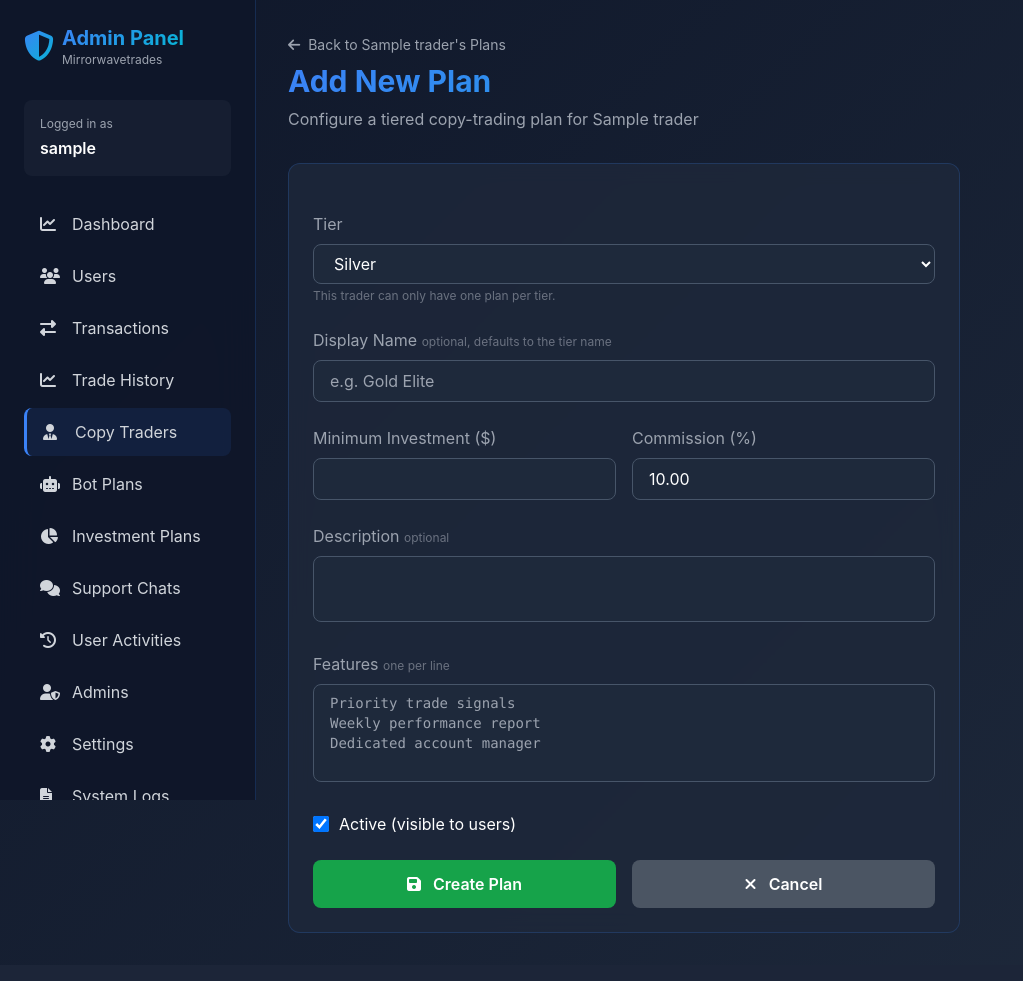
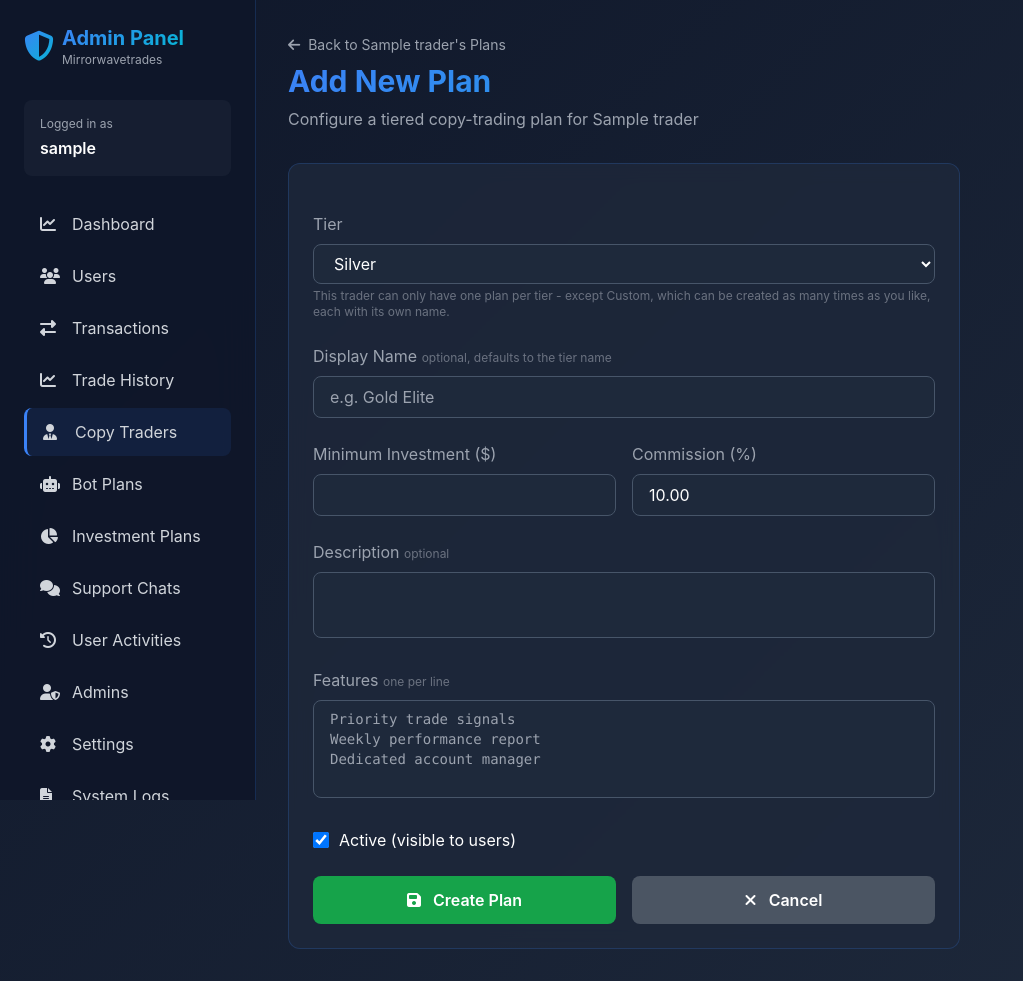
Before and after one commit to thecodeguy-eng/ifeanyi-, a Django app: page /custom-admin/traders/1/plans/create/ in a window 1280 px wide. Shown: the whole page, without its empty margins (0-1023 px from the left). Before the commit the page ends 933 px from the top, so only its background shows below. Run offline with Django 4.2, Linux system fonts and the light colour scheme; a user stored in the database is signed in; tables that the repository leaves empty hold one stand-in row (values such as "Sample post"); some libraries are stand-ins or nearby versions.

Commit message:
Add a Custom plan tier for copy traders
Alongside Silver/Gold/Platinum/Diamond, admins can now add a "Custom"
tier plan under any trader - it has no fixed name, admin gives it
one (e.g. "VIP Elite Access"), and it shows in the same plan grid as
the standard tiers with a distinct teal "CUSTOM" badge.

Unlike the fixed tiers (one per trader), a trader can have any number
of Custom plans, each with its own name/price/commission. Enforced at
the DB level with a conditional unique constraint (trader+tier unique
except when tier=CUSTOM), and the admin form requires a name only
when Custom is selected.

Verified: created two differently-named Custom plans on the same
trader (both saved fine), confirmed a duplicate Silver plan is still
correctly rejected, and confirmed both Custom plans render properly
on the trader's public page next to the standard tiers.

Co-Authored-By: Claude Sonnet 5 <noreply@anthropic.com>

```diff
--- a/platform_app/admin_views.py
+++ b/platform_app/admin_views.py
@@ -511,16 +511,22 @@ def _save_trader_plan(request, trader, plan):
     features = [line.strip() for line in raw_features.splitlines() if line.strip()]
 
     tier = data.get('tier', 'SILVER')
-    dupe = CopyTraderPlan.objects.filter(trader=trader, tier=tier)
-    if plan is not None:
-        dupe = dupe.exclude(id=plan.id)
-    if dupe.exists():
-        return f'{trader.name} already has a "{tier}" plan. Edit that one instead, or choose a different tier.'
+    name = data.get('name', '').strip()
+
+    if tier == 'CUSTOM':
+        if not name:
+            return 'Custom plans need a name - that\'s what tells it apart from the others.'
+    else:
+        dupe = CopyTraderPlan.objects.filter(trader=trader, tier=tier)
+        if plan is not None:
+            dupe = dupe.exclude(id=plan.id)
+        if dupe.exists():
+            return f'{trader.name} already has a "{tier}" plan. Edit that one instead, or choose a different tier.'
 
     fields = dict(
         trader=trader,
         tier=tier,
-        name=data.get('name', '').strip(),
+        name=name,
         price=Decimal(data.get('price', '0')),
         commission_percentage=Decimal(data.get('commission_percentage', '0')),
         description=data.get('description', '').strip(),
--- a/platform_app/models.py
+++ b/platform_app/models.py
@@ -1,4 +1,5 @@
 from django.db import models
+from django.db.models import Q
 from django.contrib.auth.models import AbstractUser
 from django.core.validators import MinValueValidator
 from decimal import Decimal
@@ -138,11 +139,13 @@ class CopyTraderPlan(models.Model):
         ('GOLD', 'Gold'),
         ('PLATINUM', 'Platinum'),
         ('DIAMOND', 'Diamond'),
+        ('CUSTOM', 'Custom'),
     ]
 
     trader = models.ForeignKey(CopyTrader, on_delete=models.CASCADE, related_name='plans')
     tier = models.CharField(max_length=20, choices=TIER_CHOICES)
-    name = models.CharField(max_length=100, blank=True, help_text="Optional custom name; defaults to the tier name")
+    name = models.CharField(max_length=100, blank=True,
+                             help_text="Optional custom name; defaults to the tier name. Required for a Custom plan.")
     price = models.DecimalField(max_digits=20, decimal_places=2, validators=[MinValueValidator(Decimal('1'))],
                                  help_text="Minimum amount a user must invest to subscribe at this tier")
     commission_percentage = models.DecimalField(max_digits=5, decimal_places=2,
@@ -155,11 +158,15 @@ class CopyTraderPlan(models.Model):
 
     class Meta:
         db_table = 'copy_trader_plans'
-        unique_together = [('trader', 'tier')]
+        constraints = [
+            # One Silver/Gold/Platinum/Diamond per trader, but any number of Custom plans.
+            models.UniqueConstraint(fields=['trader', 'tier'], condition=~Q(tier='CUSTOM'),
+                                     name='unique_trader_tier_except_custom')
+        ]
         ordering = ['price']
 
     def __str__(self):
-        return f"{self.trader.name} - {self.get_tier_display()}"
+        return f"{self.trader.name} - {self.display_name}"
 
     @property
     def display_name(self):
--- a/templates/copy_trader_detail.html
+++ b/templates/copy_trader_detail.html
@@ -50,6 +50,7 @@
 .tier-GOLD     { background: rgba(245,158,11,.14); color: #fbbf24; }
 .tier-PLATINUM { background: rgba(37,99,235,.14); color: #60a5fa; }
 .tier-DIAMOND  { background: rgba(168,85,247,.14); color: #c084fc; }
+.tier-CUSTOM   { background: rgba(20,184,166,.16); color: #2dd4bf; }
 
 .feature-item { display: flex; align-items: flex-start; gap: .5rem; font-size: .8rem; color: #c7ccd6; margin-bottom: .4rem; }
 .feature-item i { color: #4ade80; margin-top: 2px; flex-shrink: 0; }
@@ -128,6 +129,7 @@
                             {% elif plan.tier == 'GOLD' %}<i class="fas fa-star"></i>
                             {% elif plan.tier == 'PLATINUM' %}<i class="fas fa-gem"></i>
                             {% elif plan.tier == 'DIAMOND' %}<i class="fas fa-crown"></i>
+                            {% elif plan.tier == 'CUSTOM' %}<i class="fas fa-tag"></i>
                             {% endif %}
                             {{ plan.get_tier_display }}
                         </span>
--- a/templates/custom_admin/trader_plan_form.html
+++ b/templates/custom_admin/trader_plan_form.html
@@ -20,17 +20,17 @@
 
         <div>
             <label class="block text-gray-400 mb-2">Tier</label>
-            <select name="tier" required class="w-full bg-slate-800 border border-slate-600 rounded-lg px-4 py-2 text-white">
+            <select name="tier" id="tier-select" onchange="onTierChange()" required class="w-full bg-slate-800 border border-slate-600 rounded-lg px-4 py-2 text-white">
                 {% for val, label in tier_choices %}
                 <option value="{{ val }}" {% if plan.tier == val %}selected{% endif %}>{{ label }}</option>
                 {% endfor %}
             </select>
-            <p class="text-gray-500 text-xs mt-1">This trader can only have one plan per tier.</p>
+            <p class="text-gray-500 text-xs mt-1" id="tier-hint">This trader can only have one plan per tier - except Custom, which can be created as many times as you like, each with its own name.</p>
         </div>
 
         <div>
-            <label class="block text-gray-400 mb-2">Display Name <span class="text-gray-500 text-xs">optional, defaults to the tier name</span></label>
-            <input type="text" name="name" placeholder="e.g. Gold Elite"
+            <label class="block text-gray-400 mb-2">Display Name <span class="text-gray-500 text-xs" id="name-hint">optional, defaults to the tier name</span></label>
+            <input type="text" name="name" id="name-input" placeholder="e.g. Gold Elite"
                    value="{% if plan %}{{ plan.name }}{% endif %}"
                    class="w-full bg-slate-800 border border-slate-600 rounded-lg px-4 py-2 text-white">
         </div>
@@ -79,4 +79,16 @@
         </div>
     </form>
 </div>
+
+<script>
+function onTierChange() {
+    const isCustom = document.getElementById('tier-select').value === 'CUSTOM';
+    const nameInput = document.getElementById('name-input');
+    const nameHint = document.getElementById('name-hint');
+    nameInput.required = isCustom;
+    nameInput.placeholder = isCustom ? 'e.g. VIP Elite Access' : 'e.g. Gold Elite';
+    nameHint.textContent = isCustom ? 'required for a Custom plan' : 'optional, defaults to the tier name';
+}
+onTierChange();
+</script>
 {% endblock %}
```
Also changed, not shown: platform_app/migrations/0016_alter_copytraderplan_unique_together_and_more.py (added).
